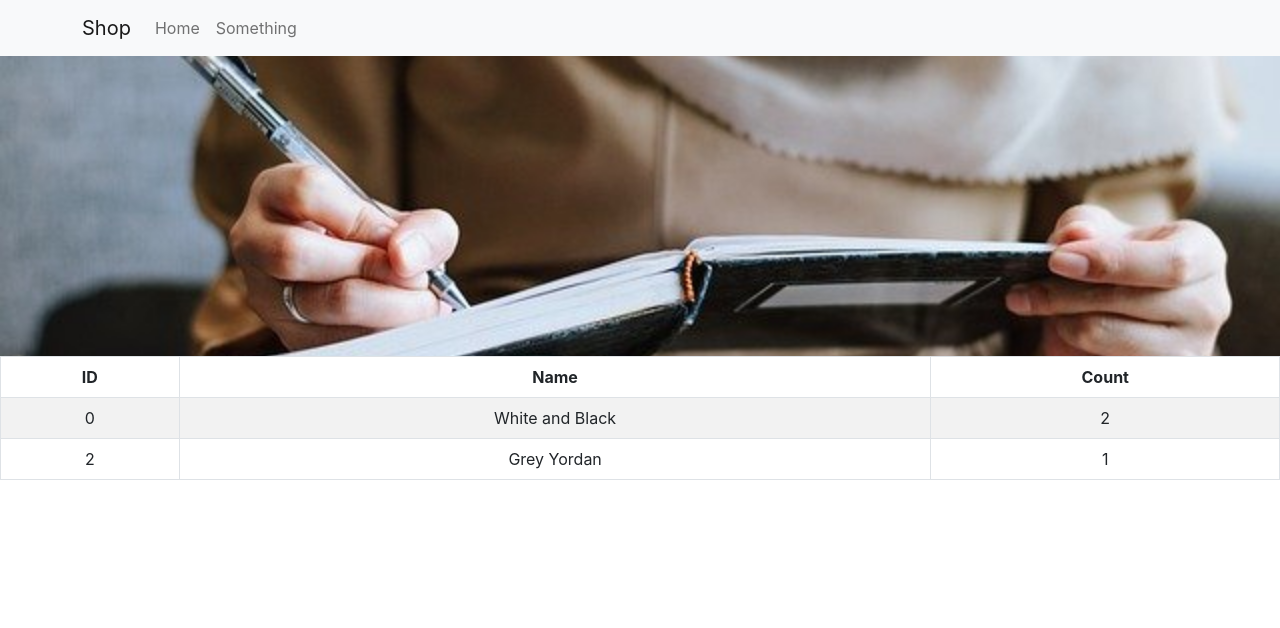
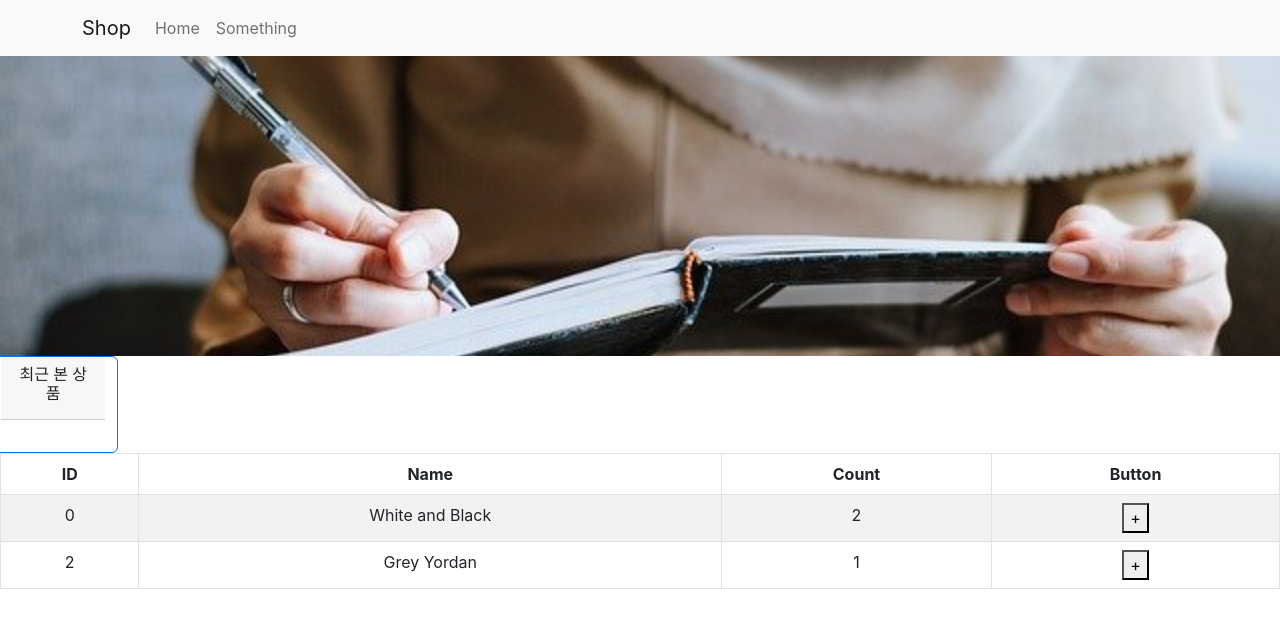
Before and after one commit to hoseungzzang/React_practice2, a React (Create React App) app: page /Cart in a window 1280 px wide. Shown: the top 628 px of the page. Built offline with nearby package versions, Linux system fonts and the light colour scheme.

Commit message:
최근 본 상품 detail진입할때 랜더링 되게끔 해야힘

```diff
--- a/src/App.css
+++ b/src/App.css
@@ -6,6 +6,7 @@
   height: 40vmin;
   pointer-events: none;
 }
+
 
 .start{
   opacity: 0;
@@ -21,6 +22,10 @@
   background-image: url('./img/main-bg.jpg');
   background-size: cover;
   background-position : center;
+}
+
+.main-sell{
+  height: 100%;
 }
 @media (prefers-reduced-motion: no-preference) {
   .App-logo {
--- a/src/App.js
+++ b/src/App.js
@@ -1,8 +1,7 @@
 /* eslint-disable */
 import { useState } from 'react';
-import logo from './logo.svg';
 import './App.css';
-import { Button, Navbar, Container, Nav, Row, Col } from 'react-bootstrap';
+import { Button, Navbar, Container, Nav, Row, Col, Card } from 'react-bootstrap';
 import { data, DetailBox } from './routes/data.js';
 import Cart from './routes/Cart.js';
 import { Routes, Route, Link } from 'react-router-dom';
@@ -12,7 +11,8 @@ function App() {
   let [shoes, setShoes] = useState(data);
   let [ajaxData, setAjaxData] = useState(null);
   let [btnCount, setBtnCount] = useState(2);
-
+  let obj = JSON.parse(localStorage.getItem('item'));
+  //obj 작업 해야함.
   return (
     <div className="App">
 
@@ -27,9 +27,27 @@ function App() {
         </Container>
       </Navbar>
       <div className="main-bg"></div>
+      <div className="row main-sell">
+      <Card border="primary" style={{ width: '10%' }}>
+              <Card.Header><h6>최근 본 상품</h6></Card.Header>
+              <Card.Body>
+                {
+                  obj != null
+                  ? obj.map((a,i)=>{
+                    return (
+                      obj[i].title
+                    )
+
+                   })
+                  : null
+
+                }
+
+              </Card.Body>
+         </Card>
       <Routes>
         <Route path="/" element={
-          <Container>
+          <Container style={{width :'90%'}}>
             <Row>
 
               {
@@ -43,6 +61,7 @@ function App() {
 
               }
             </Row>
+
             <button onClick={() => {
               btnCount < 4
                 ? axios.get('https://codingapple1.github.io/shop/data' + btnCount + '.json')
@@ -60,16 +79,19 @@ function App() {
             }}>정보요청
 
             </button>
+
           </Container>
+
         } />
+
         <Route path="/detail/:id" element={
           <DetailBox shoes={shoes}></DetailBox>
         } />
-         <Route path="/Cart" element={
+        <Route path="/Cart" element={
           <Cart></Cart>
         } />
       </Routes>
-
+      </div>
 
     </div>
   );
--- a/src/index.css
+++ b/src/index.css
@@ -5,6 +5,7 @@ body {
     sans-serif;
   -webkit-font-smoothing: antialiased;
   -moz-osx-font-smoothing: grayscale;
+  height: 100%;
 }
 
 code {
--- a/src/routes/Cart.js
+++ b/src/routes/Cart.js
@@ -1,9 +1,12 @@
 import { Table } from 'react-bootstrap'
-import { useSelector } from 'react-redux'
+import { useDispatch, useSelector } from 'react-redux'
 import { useState } from 'react';
+import {plusCnt} from './../store.js';
+import {userUpdate} from '../store/userSlice.js';
 function Cart() {
 
-    let state = useSelector((state)=> state.cartData)
+    let state = useSelector((state)=> state.cartData);
+    let dispatch = useDispatch();
     let [thing,setThing] = useState(state);
     return (
         <div>
@@ -13,16 +16,20 @@ function Cart() {
                         <th>ID</th>
                         <th>Name</th>
                         <th>Count</th>
+                        <th>Button</th>
                     </tr>
                 </thead>
                 <tbody>
                 {
-                    thing.map((a,i)=>{
+                    state.map((a,i)=>{
                         return(
-                        <tr>
-                            <td>{thing[i].id}</td>
-                            <td>{thing[i].name}</td>
-                            <td>{thing[i].count}</td>
+                        <tr key={i}>
+                            <td>{state[i].id}</td>
+                            <td>{state[i].name}</td>
+                            <td>{state[i].count}</td>
+                            <td><button onClick={()=>{
+                               dispatch(plusCnt(state[i].id))
+                            }}>+</button></td>
                         </tr>
 
                         )
--- a/src/routes/data.js
+++ b/src/routes/data.js
@@ -1,11 +1,13 @@
 import { useEffect, useState } from "react";
-import { useParams } from "react-router-dom";
+import { useParams ,Link} from "react-router-dom";
 import styled from 'styled-components';
 import Form from 'react-bootstrap/Form';
 import InputGroup from 'react-bootstrap/InputGroup';
 import Alert from 'react-bootstrap/Alert';
 import Nav from 'react-bootstrap/Nav';
 import '../App.css';
+import { useDispatch } from 'react-redux'
+import {plusThing} from './../store.js';
 //css파일까지 안가도 여기서 생성할 수 있음
 //로딩시간 단축할 수 있음
 //props 뚫어서 동적으로 원하는 스타일 할당할 수있음
@@ -43,6 +45,7 @@ let data = [{
 
 function DetailBox(props) {
 
+  let dispatch = useDispatch();
   let [count, setCount] = useState(0);
   let [show, setShow] = useState(true);
   let [info, setInfo] = useState(false);
@@ -54,8 +57,18 @@ function DetailBox(props) {
   let [showing, setShowing] = useState('');
   //hook mount, update 시 코드 실행
   useEffect(() => {
+    let obj = JSON.parse(localStorage.getItem('item'));
+    if(obj==null){
+      localStorage.setItem('item', JSON.stringify([newProps]));
+    }else{
+      let item = [...JSON.parse(localStorage.getItem('item'))];
+      console.log(item);
+      item.push(newProps);
+      localStorage.setItem('item', JSON.stringify(item));
+    }
+
     setTimeout(() => {
-      console.log(showing);
+
       setShowing('end');
     }, 100)
     setTimeout(() => {
@@ -102,7 +115,9 @@ function DetailBox(props) {
           <h4 className="pt-5">{newProps.title}</h4>
           <p>{newProps.content}</p>
           <p>{newProps.price}</p>
-          <button className="btn btn-danger">주문하기</button>
+          <button className="btn btn-danger" onClick={()=>{
+            dispatch(plusThing(newProps))
+          }}><Link to ='/cart'>주문하기</Link></button>
         </div>
       </div>
       <Nav variant="tabs" defaultActiveKey="link0">
--- a/src/store.js
+++ b/src/store.js
@@ -1,20 +1,34 @@
 import { configureStore, createSlice } from '@reduxjs/toolkit'
+import user from './store/userSlice.js'
 
-//useState와 같은 용도
-let user = createSlice({
-    name : 'user',
-    initialState : 'kim'
-})
 
 let cartData = createSlice({
 
         name : 'cartData',
-        initialState : [{id : 0, name : 'White and Black', count : 2},{id : 2, name : 'Grey Yordan', count : 1}]
+        initialState : [
+          {id : 0, name : 'White and Black', count : 2}
+          ,{id : 2, name : 'Grey Yordan', count : 1}
+        ],
+        reducers : {
+          plusCnt(state ,action){
+            let i = state.find(state=> state.id == action.payload)
+            i.count++;
+          },
+          plusThing(state,action){
+            console.log(action.payload)
+            let arr = {
+              id : action.payload.id,
+              name : action.payload.title,
+              count : 1
+            };
+            state.push(arr);
+          }
+        }
 
 
 
     })
-
+  export let {plusCnt,plusThing} = cartData.actions
 
 export default configureStore({
   reducer: {
--- /dev/null
+++ b/src/store/userSlice.js
@@ -0,0 +1,18 @@
+import { createSlice } from '@reduxjs/toolkit'
+
+//useState와 같은 용도
+let user = createSlice({
+    name : 'user',
+    initialState : 'kim',
+    reducers : {
+      userUpdate(state){
+        console.log(state)
+        return 'john Kim'
+      },
+      func(){
+
+      }
+    }
+})
+export let {userUpdate} = user.actions
+export default user
```
